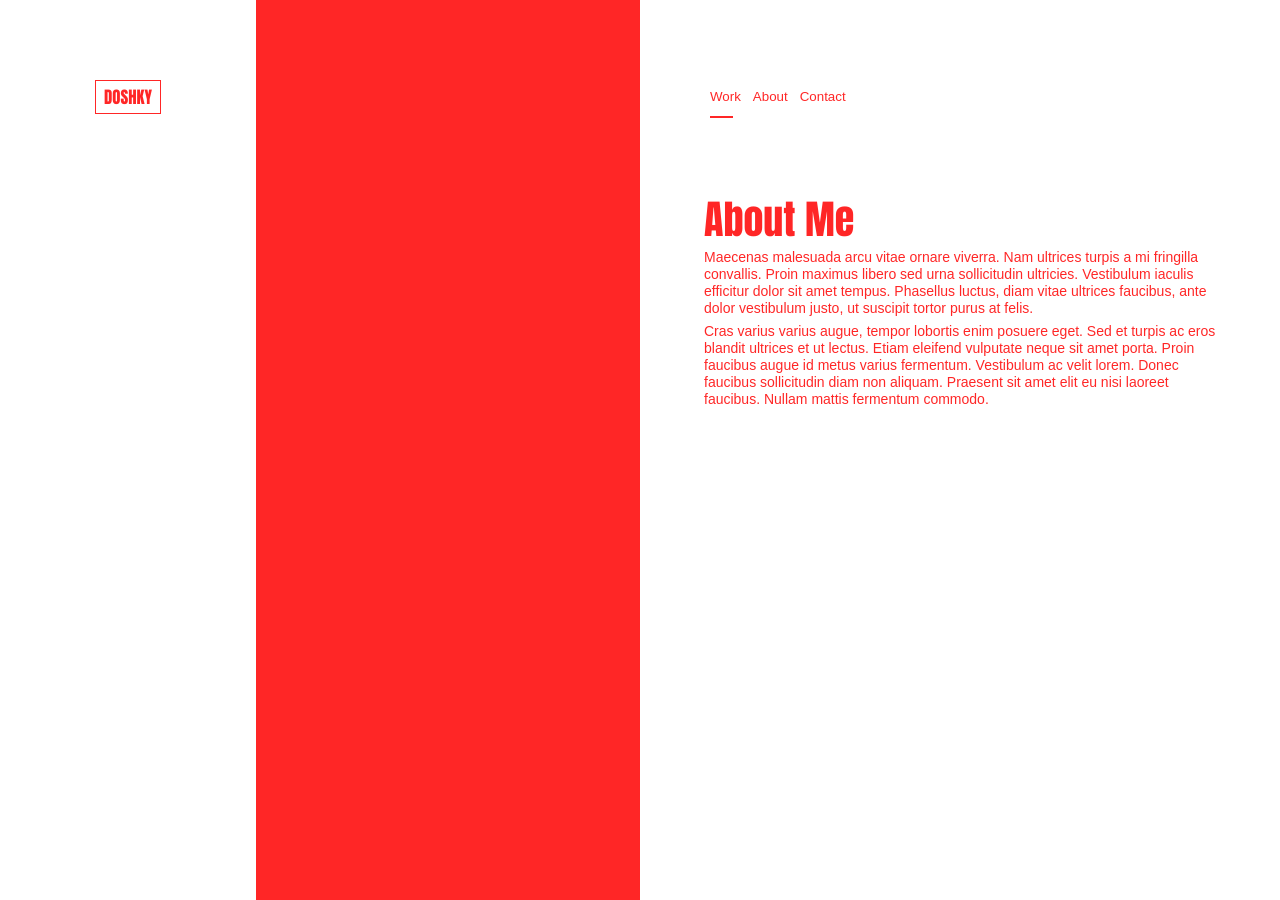
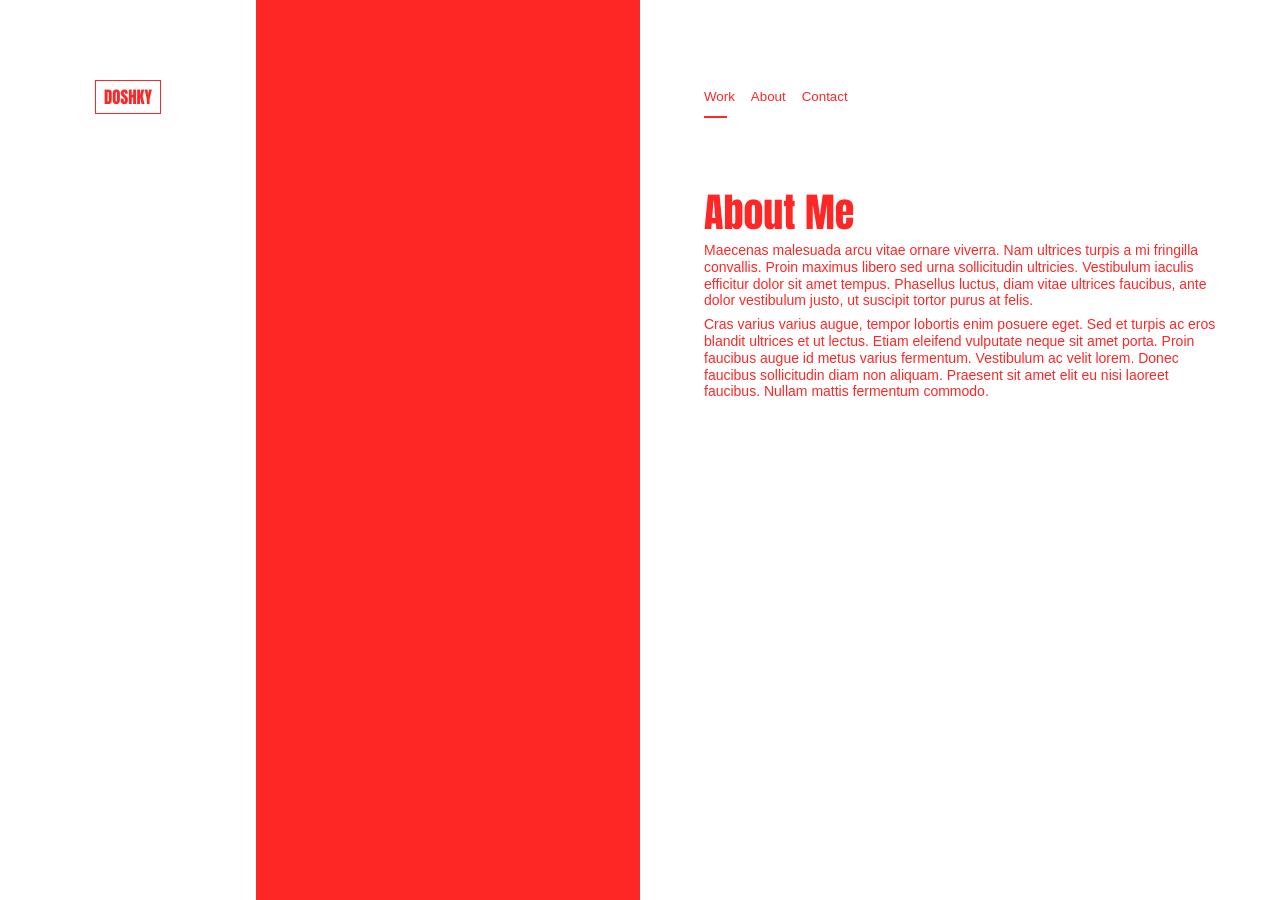
Before and after one commit to doshky/doshky.com, a Jekyll site: the page built from index.html, in a window 1280 px wide. Built offline with Jekyll 4.4.1, drawn with Linux system fonts in a browser that asks for light colours.

Commit message:
Main navigation and text aligned vertically, setting negative left margin on navigation

```diff
--- a/assets/css/general.css
+++ b/assets/css/general.css
@@ -40,7 +40,7 @@ body {
 }
 
 .id {
-	/* height: var( --header-height );  */
+	/* height: var( --id-height );  */
 	/* margin-right: 4rem;  */
 	text-align: center;
 
@@ -66,6 +66,7 @@ body {
 
 .main-nav {
 	margin-bottom: 5rem;
+	margin-left: calc( -1 * var( --nav-button-padding-x ) );
 
 }
 
@@ -80,7 +81,8 @@ body {
 }
 
 .main-nav .nav-button {
-	height: var( --header-height );
+	height: var( --id-height );
+	padding-left: var( --nav-button-padding-x ); padding-right: var( --nav-button-padding-x );
 	border: none;
 	background-color: transparent;
 	color: inherit;
@@ -111,7 +113,7 @@ body {
 
 .header .name,
 .main-nav .nav-button {
-	height: var( --heading-height ); line-height: var( --header-height );
+	height: var( --id-height ); line-height: var( --id-height );
 
 }
 
--- a/assets/css/settings.css
+++ b/assets/css/settings.css
@@ -1,6 +1,8 @@
 
 :root {
-	--header-height: 2rem;
+	--id-height: 2rem;
+
+	--nav-button-padding-x: 0.5rem;
 
 	--text-font-family: Arial;
 	--heading-font-family: "Impact";
```
